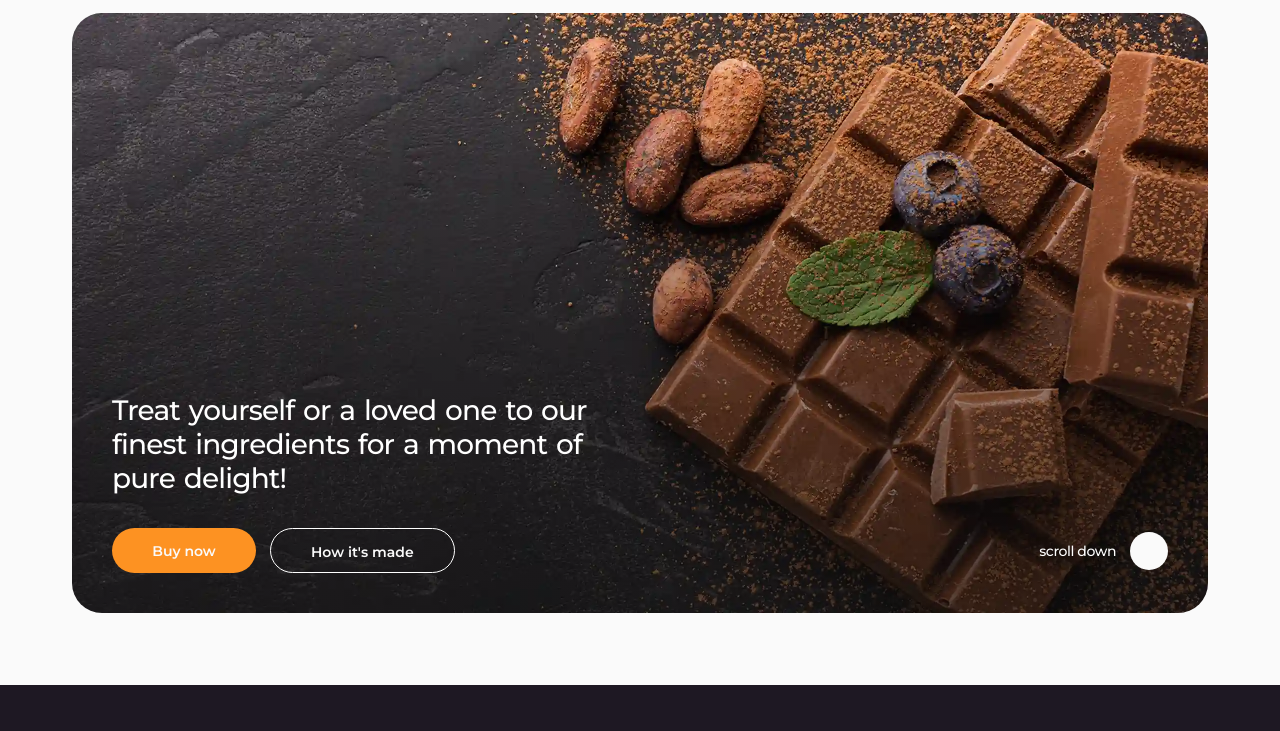
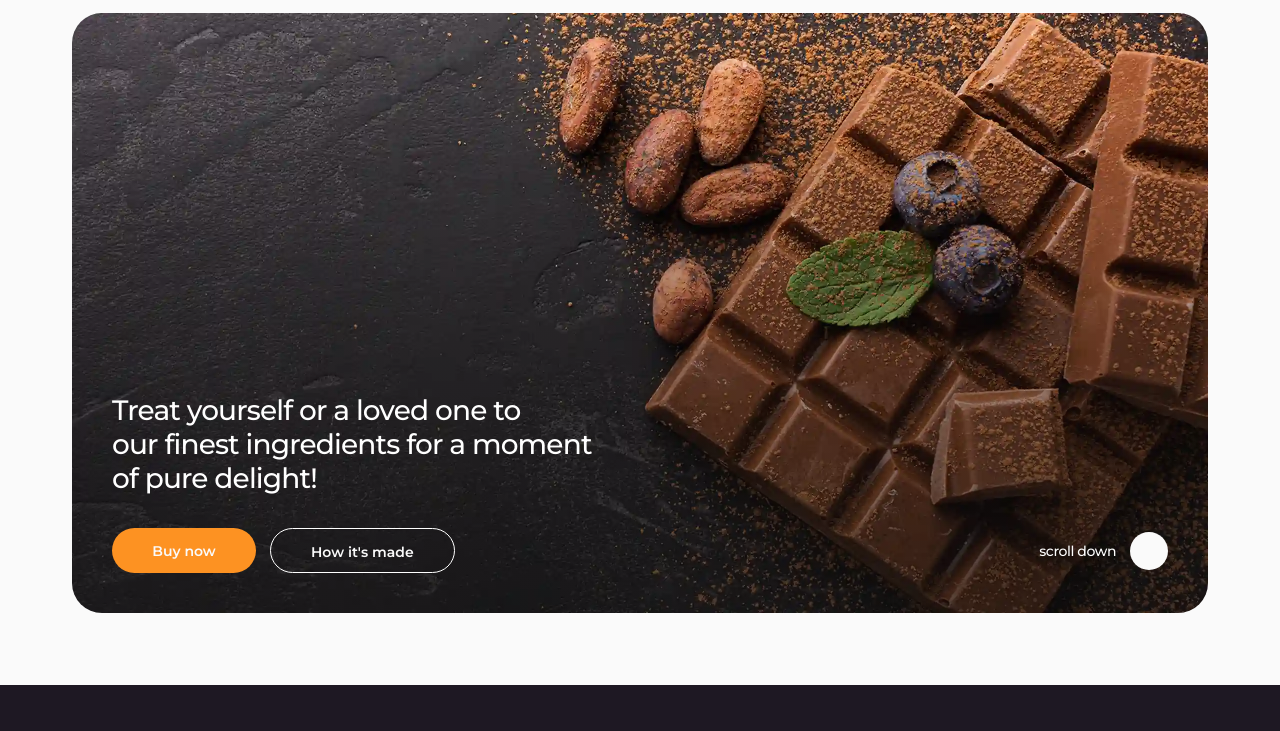
Before and after one commit to sselesnes/project-DevHive2, a website built with Vite: page src/index.html in a window 1280 px wide. Shown: the part 69-800 px from the top of the page. Built offline with nearby package versions, Linux system fonts and the light colour scheme.

Commit message:
coreect text wrapping

```diff
--- a/src/css/hero.css
+++ b/src/css/hero.css
@@ -191,6 +191,8 @@
     letter-spacing: -0.84px;
     text-align: left;
     margin-bottom: 32px;
+    word-spacing:normal;
+    white-space: pre-line;
   }
   .btns {
     flex-wrap: nowrap;
```
Also changed, not shown: src/partials/hero.html (+3 -3 lines).
